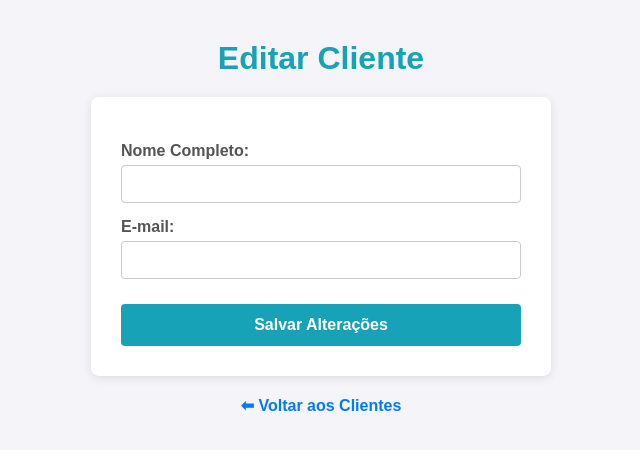
After one commit to GiovanniCabralO/python-sqlite-mini-erp, a Flask app: page /editar_cliente/1 in a window 1280 px wide. The commit adds this page. Shown: the top 450 px of the page, without its empty margins (319-959 px from the left). Run offline with Flask 3, Linux system fonts and the light colour scheme; data that the repository does not hold is empty.

Commit message:
✨ feat: add edit and delete functionality for clients

```diff
--- a/app.py
+++ b/app.py
@@ -238,6 +238,51 @@ def editar_produto(id):
 
     return render_template("editar_produto.html", produto=produto)
 
+# Rota 11: Deletar Cliente
+@app.route('/deletar_cliente/<int:id>')
+def deletar_cliente(id):
+    conn = sqlite3.connect("mini_erp.db")
+    cursor = conn.cursor()
+    try:
+        cursor.execute("DELETE FROM clientes WHERE id = ?", (id,))
+        conn.commit()
+        flash("Cliente deletado com sucesso!", "success")
+    except sqlite3.Error:
+        flash("Erro: Não é possível deletar um cliente que já possui pedidos registrados no sistema.", "error")
+    finally:
+        conn.close()
+
+    return redirect(url_for('clientes'))
+
+# Rota 12: Editar Cliente
+@app.route('/editar_cliente/<int:id>', methods=['GET', 'POST'])
+def editar_cliente(id):
+    conn = sqlite3.connect("mini_erp.db")
+    cursor = conn.cursor()
+
+    if request.method == 'POST':
+        nome = request.form['nome']
+        email = request.form['email']
+
+        try:
+            cursor.execute("UPDATE clientes SET nome = ?, email = ? WHERE id = ?", (nome, email, id))
+            conn.commit()
+            flash(f"Cliente '{nome}' atualizado com sucesso!", "success")
+        except sqlite3.IntegrityError:
+            flash("Erro: Este e-mail já está em uso por outro cliente.", "error")
+        except sqlite3.Error:
+            flash("Erro interno ao atualizar o cliente.", "error")
+        finally:
+            conn.close()
+
+        return redirect(url_for('clientes'))
+
+    cursor.execute("SELECT id, nome, email FROM clientes WHERE id = ?", (id,))
+    cliente = cursor.fetchone()
+    conn.close()
+
+    return render_template("editar_cliente.html", cliente=cliente)
+
 
 if __name__ == "__main__":
     app.run(debug=True)
--- /dev/null
+++ b/templates/editar_cliente.html
@@ -0,0 +1,33 @@
+<!DOCTYPE html>
+<html lang="pt-BR">
+<head>
+    <meta charset="UTF-8">
+    <title>Editar Cliente</title>
+    <style>
+        body { font-family: Arial, sans-serif; margin: 40px; background-color: #f4f4f9; color: #333; text-align: center; }
+        h1 { color: #17a2b8; margin-bottom: 20px; }
+        form { background: white; padding: 30px; border-radius: 8px; box-shadow: 0 2px 10px rgba(0,0,0,0.1); max-width: 400px; margin: 0 auto; text-align: left; }
+        label { display: block; margin-top: 15px; font-weight: bold; color: #555; }
+        input { width: 100%; padding: 10px; margin-top: 5px; border: 1px solid #ccc; border-radius: 4px; box-sizing: border-box; font-size: 14px; }
+        input:focus { border-color: #17a2b8; outline: none; }
+        button { margin-top: 25px; padding: 12px; background-color: #17a2b8; color: white; border: none; border-radius: 4px; cursor: pointer; font-weight: bold; width: 100%; font-size: 16px; }
+        button:hover { background-color: #138496; }
+        .voltar { display: inline-block; margin-top: 20px; text-decoration: none; color: #007BFF; font-weight: bold; }
+    </style>
+</head>
+<body>
+    <h1>Editar Cliente</h1>
+
+    <form action="/editar_cliente/{{ cliente[0] }}" method="POST">
+        <label for="nome">Nome Completo:</label>
+        <input type="text" id="nome" name="nome" value="{{ cliente[1] }}" required>
+
+        <label for="email">E-mail:</label>
+        <input type="email" id="email" name="email" value="{{ cliente[2] }}" required>
+
+        <button type="submit">Salvar Alterações</button>
+    </form>
+
+    <a href="/clientes" class="voltar">⬅ Voltar aos Clientes</a>
+</body>
+</html>
```
Also changed, not shown: templates/clientes.html (+28 -1 lines).
